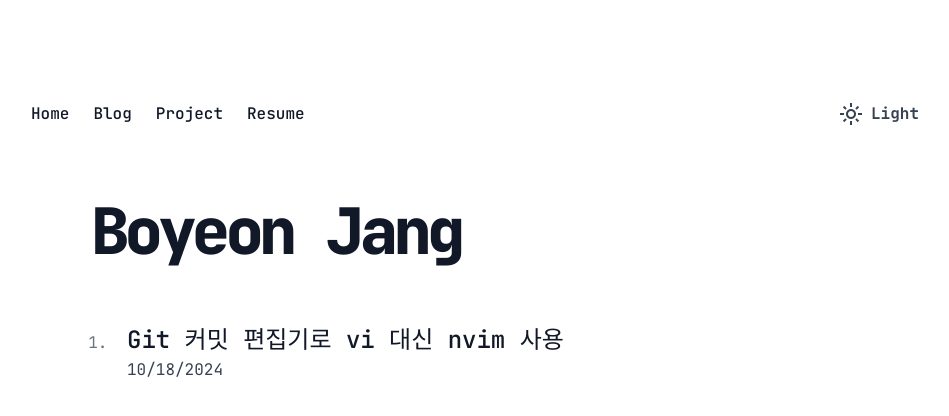
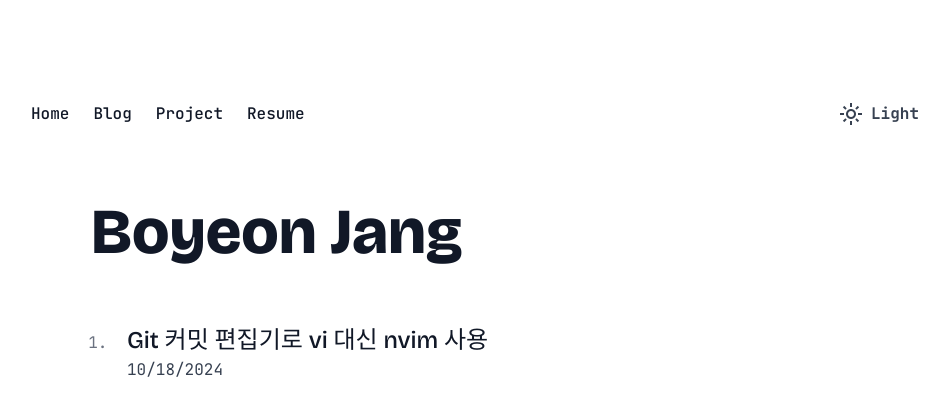
Before and after one commit to boyeoon/boyeon-blog, a Next.js app: page / in a window 1280 px wide. Shown: the top 416 px of the page, without its empty margins (165-1114 px from the left). Built offline with nearby package versions, Linux system fonts and the light colour scheme.

Commit message:
style: Bricolage_Grotesque 폰트 추가 H1, H2, H3에만 사용할 수 있도록 수정

```diff
--- a/app/layout.tsx
+++ b/app/layout.tsx
@@ -1,5 +1,5 @@
 import type { Metadata } from "next";
-import { JetBrains_Mono } from "next/font/google";
+import { JetBrains_Mono, Bricolage_Grotesque } from "next/font/google";
 import Header from "@/components/header";
 import "./globals.css";
 
@@ -7,6 +7,12 @@ const jetbrains_mono = JetBrains_Mono({
   subsets: ["latin"],
   display: "swap",
   variable: "--font-jetbrains-mono",
+})
+
+const bricolage_grotesque = Bricolage_Grotesque({
+  subsets: ["latin"],
+  display: "swap",
+  variable: "--font-bricolage-grotesque",
 })
 
 export const metadata: Metadata = {
@@ -19,7 +25,7 @@ export default function RootLayout({
   children: React.ReactNode;
 }>) {
   return (
-    <html lang="en" className={`${jetbrains_mono.variable}`}>
+    <html lang="en" className={`${bricolage_grotesque.variable} ${jetbrains_mono.variable}`}>
       <body className="max-w-screen-lg p-16 m-auto mt-8 mb-16 prose dark:prose-invert dark:bg-slate-900 font-jetbrains">
         <Header />
         {children}
--- a/tailwind.config.ts
+++ b/tailwind.config.ts
@@ -21,7 +21,8 @@ const config: Config = {
         foreground: "var(--foreground)",
       },
       fontFamily: {
-        jetbrains: ['var(--font-jetbrains-mono)'],
+        bricolage: ["var(--font-bricolage-grotesque)"],
+        jetbrains: ["var(--font-jetbrains-mono)"],
       },
       typography: (theme: (key: string) => string) => ({
         DEFAULT: {
@@ -31,11 +32,18 @@ const config: Config = {
             h1: {
               fontSize: "4rem",
               fontWeight: "900",
-              letterSpacing: theme("letterSpacing.tight"),
+              fontFamily: theme("fontFamily.bricolage"),
+              // letterSpacing: theme("letterSpacing.tight"),
             },
-            h2: {},
-            h3: {},
-            h4: {},
+            h2: {
+              fontFamily: theme("fontFamily.bricolage"),
+            },
+            h3: {
+              fontFamily: theme("fontFamily.bricolage"),
+            },
+            h4: {
+              fontFamily: theme("fontFamily.bricolage"),
+            },
             p: {},
             a: {
               padding: "0.25rem",
```
